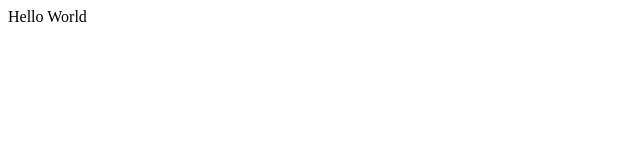
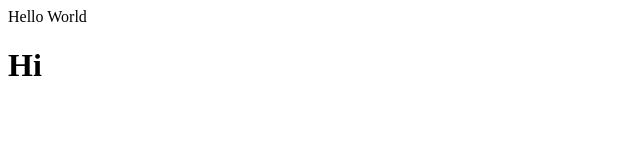
Before and after one commit to SwayamN/SwayamN.github.io, a plain HTML site: page index.html in a window 1280 px wide. Shown: the full height of the page, 0-640 px from the left. Drawn offline with Linux system fonts and the light colour scheme.

Commit message:
Added stucture

```diff
--- a/index.html
+++ b/index.html
@@ -1,3 +1,14 @@
 <html>
   Hello World
+
+ <head>
+
+ </head>
+
+ <body>
+ 	<h1> Hi </h1>
+ </body>
+
+
+
 </html>
```
